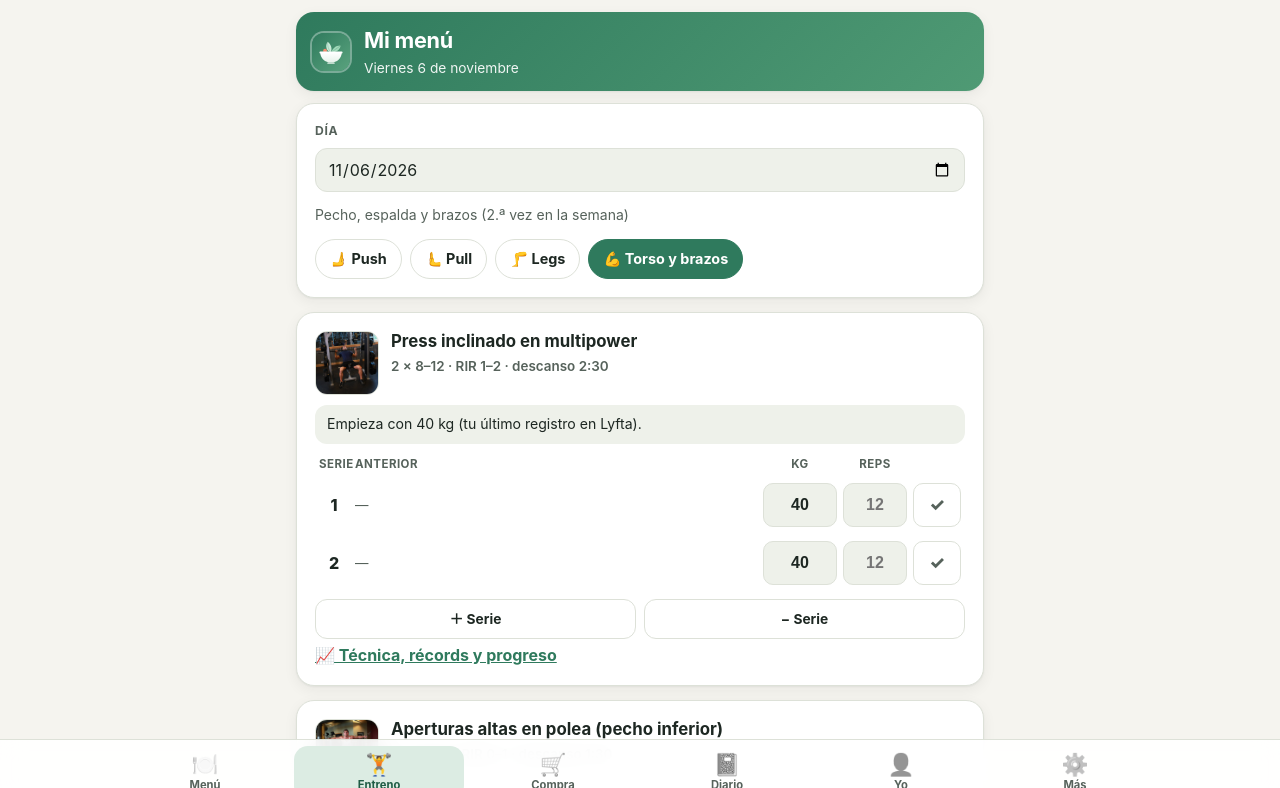
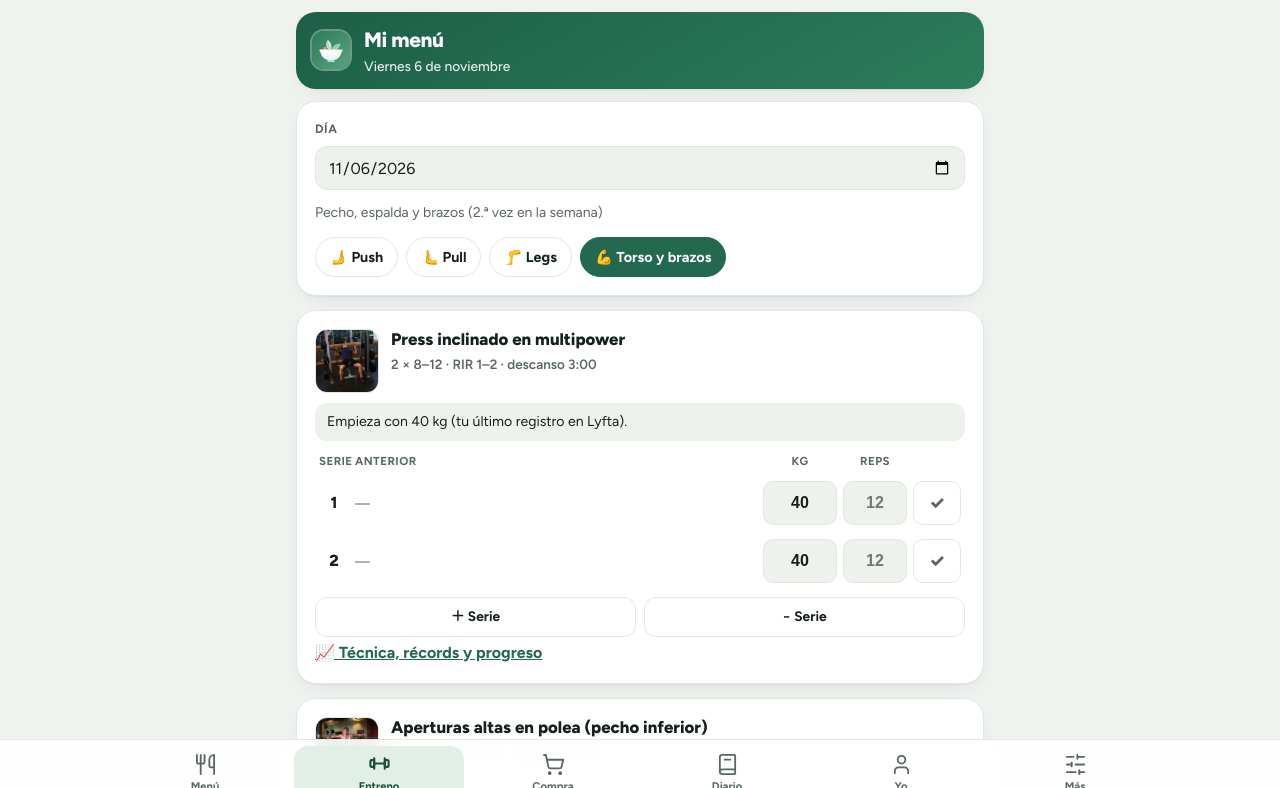
Before and after one commit to Mate-boop/menu-mensual, a plain HTML site: page index.html in a window 1280 px wide. Both pictures are taken after a click on the button "Abrir entreno". Shown: the top 788 px of the page. Drawn offline with Linux system fonts and the light colour scheme.

Commit message:
Lavado de cara: modo claro por defecto (tema en Más), letra Figtree, iconos dibujados en la barra, paleta y sombras afinadas; descansos de 3 min en principales y 2:30 en secundarios
Co-Authored-By: Claude Opus 5.5 <noreply@anthropic.com>

```diff
--- a/index.html
+++ b/index.html
@@ -1,11 +1,17 @@
 <!DOCTYPE html>
-<html lang="es">
+<html lang="es" data-theme="light">
 <head>
 <meta charset="UTF-8">
 <meta name="viewport" content="width=device-width, initial-scale=1, viewport-fit=cover">
 <title>Menú Mensual — Nicolás</title>
-<meta name="theme-color" content="#2f7a5d" media="(prefers-color-scheme: light)">
-<meta name="theme-color" content="#101513" media="(prefers-color-scheme: dark)">
+<meta name="theme-color" content="#eff3ef" id="themeColor">
+<script>
+  // Tema antes de pintar para que no parpadee: claro por defecto; oscuro o automático si lo eliges en «Más»
+  try { const t = (JSON.parse(localStorage.getItem("menu-mensual-nicolas")) || {}).prefs?.theme || "light"; if (t !== "auto") document.documentElement.dataset.theme = t; else delete document.documentElement.dataset.theme; } catch (e) { /* claro */ }
+</script>
+<link rel="preconnect" href="https://fonts.googleapis.com">
+<link rel="preconnect" href="https://fonts.gstatic.com" crossorigin>
+<link rel="stylesheet" href="https://fonts.googleapis.com/css2?family=Figtree:wght@400;500;600;700;800&display=swap">
 <meta name="description" content="Menú mensual bajo en FODMAP con macros, lista de la compra y diario de síntomas.">
 <link rel="manifest" href="manifest.webmanifest">
 <link rel="icon" href="icons/logo.svg" type="image/svg+xml">
@@ -16,26 +22,26 @@
 <meta name="apple-mobile-web-app-title" content="Menú Mensual">
 <style>
   :root {
-    --bg: #f5f4ef;
+    --bg: #eff3ef;
     --surface: #ffffff;
-    --surface-2: #eef1ea;
-    --text: #1d2722;
-    --muted: #56625b;
-    --primary: #2f7a5d;
-    --primary-soft: #dcece3;
-    --primary-ink: #1f5c45;
+    --surface-2: #edf2ed;
+    --text: #16201b;
+    --muted: #5a665f;
+    --primary: #22694f;
+    --primary-soft: #e2efe7;
+    --primary-ink: #17503b;
     --on-primary: #ffffff;
-    --accent: #c9573c;
-    --accent-soft: #fae3da;
-    --warn: #b7801a;
-    --warn-soft: #f8ecd2;
-    --border: #dde1d8;
-    --shadow: 0 1px 2px rgba(29, 39, 34, 0.05), 0 4px 14px rgba(29, 39, 34, 0.06);
-    --c-p: #3f6fc0;
-    --c-f: #c88a1e;
-    --c-h: #8a5fc0;
-    --hero: linear-gradient(135deg, #2f7a5d 0%, #4f9a74 100%);
-    --radius: 18px;
+    --accent: #c0502e;
+    --accent-soft: #fbe6dd;
+    --warn: #9a6a12;
+    --warn-soft: #f8eed8;
+    --border: #e4e6df;
+    --shadow: 0 1px 1px rgba(22, 32, 27, 0.04), 0 8px 24px -12px rgba(22, 32, 27, 0.14);
+    --c-p: #3b68b8;
+    --c-f: #c0821a;
+    --c-h: #8458bb;
+    --hero: linear-gradient(150deg, #1d5e47 0%, #2c7d5c 100%);
+    --radius: 20px;
     --nav-h: 66px;
   }
   @media (prefers-color-scheme: dark) {
@@ -90,20 +96,27 @@
     min-height: 100%;
     background: var(--bg);
     color: var(--text);
-    font-family: -apple-system, BlinkMacSystemFont, "Segoe UI", Roboto, "Helvetica Neue", sans-serif;
+    font-family: "Figtree", -apple-system, BlinkMacSystemFont, "Segoe UI", Roboto, sans-serif;
+    font-feature-settings: "tnum" 0;
+    -webkit-font-smoothing: antialiased;
     font-size: 16px;
     line-height: 1.5;
     -webkit-text-size-adjust: 100%;
     text-rendering: optimizeLegibility;
     padding: calc(12px + env(safe-area-inset-top, 0px)) 16px calc(var(--nav-h) + 24px + env(safe-area-inset-bottom, 0px));
   }
-  h1 { font-size: 1.35rem; margin: 0; letter-spacing: -0.01em; }
-  h2 { font-size: 1.15rem; margin: 0 0 12px; letter-spacing: -0.01em; }
-  h3 { font-size: 1rem; margin: 18px 0 8px; }
+  h1 { font-size: 1.3rem; margin: 0; letter-spacing: -0.02em; font-weight: 800; }
+  h2 { font-size: 1.14rem; margin: 0 0 12px; letter-spacing: -0.015em; font-weight: 750; text-wrap: balance; }
+  h3 { font-size: 1rem; margin: 20px 0 8px; font-weight: 700; }
+  :root { accent-color: var(--primary); caret-color: var(--primary); color-scheme: light; }
+  :root[data-theme="dark"] { color-scheme: dark; }
+  ::selection { background: var(--primary-soft); color: var(--primary-ink); }
+  .num, .mini-total, .set-row input, .summary-stats strong, .cmp strong, .rec-grid strong, .limits span { font-variant-numeric: tabular-nums; }
   button { font-family: inherit; }
   button:focus-visible, select:focus-visible, input:focus-visible, textarea:focus-visible, summary:focus-visible {
     outline: 2px solid var(--primary);
     outline-offset: 2px;
+    border-radius: 10px;
   }
 
   /* Cabecera */
@@ -124,7 +137,8 @@
     flex-shrink: 0;
     box-shadow: 0 0 0 2px rgba(255, 255, 255, 0.35);
   }
-  .topbar .sub { font-size: 0.86rem; opacity: 0.92; margin-top: 2px; }
+  .topbar .sub { font-size: 0.86rem; opacity: 0.88; margin-top: 1px; font-weight: 500; }
+  .topbar h1 { color: #fff; }
 
   /* Barra de pestañas inferior (al alcance del pulgar) */
   .tabs {
@@ -159,9 +173,9 @@
     cursor: pointer;
     transition: background 0.15s, color 0.15s;
   }
-  .tabs button .ico { font-size: 1.35rem; line-height: 1; filter: grayscale(1); opacity: 0.7; transition: filter 0.15s, opacity 0.15s; }
+  .tabs button .ico { width: 23px; height: 23px; fill: none; stroke: currentColor; stroke-width: 1.9; stroke-linecap: round; stroke-linejoin: round; transition: transform 0.2s cubic-bezier(0.2, 0.8, 0.2, 1); }
   .tabs button.active { color: var(--primary-ink); background: var(--primary-soft); }
-  .tabs button.active .ico { filter: none; opacity: 1; }
+  .tabs button.active .ico { stroke-width: 2.2; transform: translateY(-1px); }
   .view[hidden] { display: none; }
   .tabs button { min-width: 0; font-size: 0.7rem; }
 
@@ -274,6 +288,8 @@
     transition: transform 0.08s, background 0.15s;
   }
   .btn:active { transform: scale(0.98); }
+  @media (hover: hover) { .btn:hover { background: var(--surface-2); } .btn.primary:hover { background: var(--primary-ink); border-color: var(--primary-ink); } .btn.soft:hover { filter: brightness(0.97); } }
+  .btn:disabled { opacity: 0.5; cursor: not-allowed; }
   .btn.primary { background: var(--primary); border-color: var(--primary); color: var(--on-primary); box-shadow: var(--shadow); }
   .btn.soft { background: var(--primary-soft); border-color: transparent; color: var(--primary-ink); }
   .btn.ghost { background: none; }
@@ -294,7 +310,9 @@
     color: var(--text);
     font-size: 1rem;
     font-family: inherit;
-  }
+    transition: border-color 0.15s, background 0.15s;
+  }
+  select:focus, input:focus, textarea:focus { border-color: var(--primary); background: var(--surface); }
   textarea { min-height: 80px; resize: vertical; }
   .seg { display: flex; background: var(--surface-2); border-radius: 14px; padding: 4px; gap: 4px; }
   .seg button {
@@ -308,7 +326,7 @@
     font-weight: 700;
     cursor: pointer;
   }
-  .seg button.on { background: var(--surface); color: var(--primary-ink); box-shadow: 0 1px 4px rgba(0, 0, 0, 0.12); }
+  .seg button.on { background: var(--surface); color: var(--primary-ink); box-shadow: 0 1px 2px rgba(22, 32, 27, 0.08), 0 2px 8px -2px rgba(22, 32, 27, 0.12); }
 
   /* Calendario */
   .month-nav { display: flex; align-items: center; gap: 8px; margin-bottom: 10px; }
@@ -779,6 +797,11 @@
   <div class="card">
     <h2>🌿 Digestión</h2>
     <label class="switch"><input type="checkbox" id="suaveToggle"><span><strong>Modo digestión suave</strong><br><span class="small muted">El autocompletar prefiere verdura cocinada a ensalada cruda y cenas con menos grasa. Recomendado si notas mucha hinchazón o pesadez.</span></span></label>
+  </div>
+  <div class="card">
+    <h2>🎨 Apariencia</h2>
+    <label class="label" for="themeSelect">Tema</label>
+    <select id="themeSelect"><option value="light">Claro</option><option value="dark">Oscuro</option><option value="auto">Automático (como el móvil)</option></select>
   </div>
   <div class="card">
     <h2>💶 Presupuesto</h2>
@@ -889,12 +912,12 @@
 </section>
 
 <nav class="tabs" id="tabs">
-  <button data-tab="menu" class="active"><span class="ico">🍽️</span>Menú</button>
-  <button data-tab="entreno"><span class="ico">🏋️</span>Entreno</button>
-  <button data-tab="compra"><span class="ico">🛒</span>Compra</button>
-  <button data-tab="diario"><span class="ico">📓</span>Diario</button>
-  <button data-tab="yo"><span class="ico">👤</span>Yo</button>
-  <button data-tab="mas"><span class="ico">⚙️</span>Más</button>
+  <button data-tab="menu" class="active"><svg class="ico" viewBox="0 0 24 24" aria-hidden="true"><path d="M3 2v7a2 2 0 0 0 2 2h4a2 2 0 0 0 2-2V2"/><path d="M7 2v20"/><path d="M21 15V2a5 5 0 0 0-5 5v6a2 2 0 0 0 2 2h3Zm0 0v7"/></svg>Menú</button>
+  <button data-tab="entreno"><svg class="ico" viewBox="0 0 24 24" aria-hidden="true"><path d="M6.5 6.5v11"/><path d="M17.5 6.5v11"/><path d="M6.5 12h11"/><rect x="2.5" y="8.5" width="4" height="7" rx="1.2"/><rect x="17.5" y="8.5" width="4" height="7" rx="1.2"/></svg>Entreno</button>
+  <button data-tab="compra"><svg class="ico" viewBox="0 0 24 24" aria-hidden="true"><circle cx="8" cy="21" r="1"/><circle cx="19" cy="21" r="1"/><path d="M2.05 2.05h2l2.66 12.42a2 2 0 0 0 2 1.58h9.78a2 2 0 0 0 1.95-1.57l1.65-7.43H5.12"/></svg>Compra</button>
+  <button data-tab="diario"><svg class="ico" viewBox="0 0 24 24" aria-hidden="true"><path d="M4 19.5v-15A2.5 2.5 0 0 1 6.5 2H19a1 1 0 0 1 1 1v18a1 1 0 0 1-1 1H6.5a1 1 0 0 1 0-5H20"/><path d="M9 7h6"/></svg>Diario</button>
+  <button data-tab="yo"><svg class="ico" viewBox="0 0 24 24" aria-hidden="true"><path d="M19 21v-2a4 4 0 0 0-4-4H9a4 4 0 0 0-4 4v2"/><circle cx="12" cy="7" r="4"/></svg>Yo</button>
+  <button data-tab="mas"><svg class="ico" viewBox="0 0 24 24" aria-hidden="true"><path d="M21 4h-7M10 4H3M21 12h-9M8 12H3M21 20h-5M12 20H3"/><path d="M14 2v4M8 10v4M16 18v4"/></svg>Más</button>
 </nav>
 
 <div class="restbar" id="restBar" hidden></div>
@@ -2247,6 +2270,9 @@ function renderSettings() {
     grid.append(label, select);
   });
 
+  const theme = document.getElementById("themeSelect");
+  theme.value = state.prefs.theme || "light";
+  theme.onchange = () => { state.prefs.theme = theme.value; saveState(); applyTheme(); };
   const budget = document.getElementById("budgetToggle");
   budget.checked = !!state.prefs.budget;
   budget.onchange = () => { state.prefs.budget = budget.checked; combosCache = {}; saveState(); };
@@ -3213,7 +3239,15 @@ function renderAll() {
   if (currentTab !== "yo") { document.getElementById("yoSaveBar").hidden = true; document.body.classList.remove("has-savebar"); }
 }
 
+// Claro por defecto; «auto» sigue el modo del móvil
+function applyTheme() {
+  const t = state.prefs.theme || "light";
+  if (t === "auto") delete document.documentElement.dataset.theme; else document.documentElement.dataset.theme = t;
+  const dark = t === "dark" || (t === "auto" && matchMedia("(prefers-color-scheme: dark)").matches);
+  document.getElementById("themeColor").setAttribute("content", dark ? "#101513" : "#eff3ef");
+}
 loadState();
+applyTheme();
 document.getElementById("topSub").textContent = longDate(today);
 renderAll();
 
--- a/service-worker.js
+++ b/service-worker.js
@@ -1,4 +1,4 @@
-const CACHE_NAME = "menu-mensual-cache-v25";
+const CACHE_NAME = "menu-mensual-cache-v26";
 const ASSETS = [
   "./",
   "./index.html",
--- a/training.js
+++ b/training.js
@@ -1,5 +1,5 @@
 // Rutinas de entreno (4 días). Pesos de partida sacados de los registros de Lyfta; null = calibrar la 1.ª semana.
-// Campos: sets, reps [mín, máx], rir, kg de partida, step (subida de peso), rest (descanso en s).
+// Campos: sets, reps [mín, máx], rir, kg de partida, step (subida de peso), rest (descanso en s: 3 min los principales, 2:30 los secundarios).
 // check: true = calentamiento que solo se marca como hecho. warm: true = series ligeras, sin progresión ni récords.
 // No cambies los id: el historial de cada ejercicio se guarda con ellos.
 const ROUTINES = {
@@ -7,52 +7,52 @@ const ROUTINES = {
     name: "Push", icon: "🫸", sub: "Pecho, hombro y tríceps",
     ex: [
       { id: "pec-deck", name: "Pec deck (calentamiento)", sets: 2, reps: [15, 20], rir: "3–4", kg: null, step: 2.5, rest: 60, warm: true, note: "Ligero: solo para calentar el pecho, lejos del fallo." },
-      { id: "press-inclinado", name: "Press inclinado en multipower", sets: 3, reps: [8, 12], rir: "1–2", kg: 40, step: 2.5, rest: 150 },
-      { id: "press-plano", name: "Press plano en multipower", sets: 2, reps: [6, 10], rir: "1–2", kg: 45, step: 2.5, rest: 150 },
-      { id: "press-hombro", name: "Press de hombros sentado", sets: 2, reps: [8, 12], rir: "1–2", kg: 17.5, step: 2.5, rest: 120 },
-      { id: "aperturas-altas", name: "Aperturas altas en polea (de arriba abajo)", sets: 2, reps: [10, 15], rir: "0–1", kg: 30, step: 2.5, rest: 90, note: "Pecho inferior: lleva las manos hacia la cadera." },
-      { id: "elevacion-lateral", name: "Elevación lateral unilateral", sets: 3, reps: [12, 20], rir: "0–1", kg: 10, step: 2, rest: 60, note: "Por brazo, sin balanceo." },
-      { id: "triceps-cabeza", name: "Extensión de tríceps por encima de la cabeza (polea)", sets: 3, reps: [10, 15], rir: "0–1", kg: 25, step: 2.5, rest: 90 }
+      { id: "press-inclinado", name: "Press inclinado en multipower", sets: 3, reps: [8, 12], rir: "1–2", kg: 40, step: 2.5, rest: 180 },
+      { id: "press-plano", name: "Press plano en multipower", sets: 2, reps: [6, 10], rir: "1–2", kg: 45, step: 2.5, rest: 180 },
+      { id: "press-hombro", name: "Press de hombros sentado", sets: 2, reps: [8, 12], rir: "1–2", kg: 17.5, step: 2.5, rest: 180 },
+      { id: "aperturas-altas", name: "Aperturas altas en polea (de arriba abajo)", sets: 2, reps: [10, 15], rir: "0–1", kg: 30, step: 2.5, rest: 150, note: "Pecho inferior: lleva las manos hacia la cadera." },
+      { id: "elevacion-lateral", name: "Elevación lateral unilateral", sets: 3, reps: [12, 20], rir: "0–1", kg: 10, step: 2, rest: 150, note: "Por brazo, sin balanceo." },
+      { id: "triceps-cabeza", name: "Extensión de tríceps por encima de la cabeza (polea)", sets: 3, reps: [10, 15], rir: "0–1", kg: 25, step: 2.5, rest: 150 }
     ]
   },
   pull: {
     name: "Pull", icon: "🫷", sub: "Espalda y bíceps",
     ex: [
       { id: "bandas", name: "Bandas: calentamiento de hombro, pull apart y rotación externa (2 × 12–20)", check: true },
-      { id: "jalon", name: "Jalón al pecho", sets: 4, reps: [8, 12], rir: "1–2", kg: 67.5, step: 2.5, rest: 150 },
-      { id: "remo-polea", name: "Remo sentado en polea", sets: 3, reps: [8, 12], rir: "1–2", kg: 52.5, step: 2.5, rest: 120 },
-      { id: "remo-maquina", name: "Remo en máquina (Lever Seated Row)", sets: 3, reps: [10, 15], rir: "1", kg: 40, step: 2.5, rest: 120, note: "Si tiene apoyo de pecho, úsalo: descarga la lumbar." },
-      { id: "face-pull", name: "Face pull de rodillas", sets: 3, reps: [12, 20], rir: "0–1", kg: 47.5, step: 2.5, rest: 60, note: "Codos altos y con control: es para el hombro trasero, no un remo." },
-      { id: "curl-predicador", name: "Curl predicador", sets: 3, reps: [8, 12], rir: "0–1", kg: 25, step: 2.5, rest: 90 }
+      { id: "jalon", name: "Jalón al pecho", sets: 4, reps: [8, 12], rir: "1–2", kg: 67.5, step: 2.5, rest: 180 },
+      { id: "remo-polea", name: "Remo sentado en polea", sets: 3, reps: [8, 12], rir: "1–2", kg: 52.5, step: 2.5, rest: 180 },
+      { id: "remo-maquina", name: "Remo en máquina (Lever Seated Row)", sets: 3, reps: [10, 15], rir: "1", kg: 40, step: 2.5, rest: 180, note: "Si tiene apoyo de pecho, úsalo: descarga la lumbar." },
+      { id: "face-pull", name: "Face pull de rodillas", sets: 3, reps: [12, 20], rir: "0–1", kg: 47.5, step: 2.5, rest: 150, note: "Codos altos y con control: es para el hombro trasero, no un remo." },
+      { id: "curl-predicador", name: "Curl predicador", sets: 3, reps: [8, 12], rir: "0–1", kg: 25, step: 2.5, rest: 150 }
     ]
   },
   legs: {
     name: "Legs", icon: "🦵", sub: "Pierna sin compuestos y lumbar",
     ex: [
       { id: "core", name: "Core: bird dog, bear plank y curl-up (1 serie de cada)", check: true },
-      { id: "extension", name: "Extensión de cuádriceps", sets: 4, reps: [10, 15], rir: "0–1", kg: 70, step: 5, rest: 90 },
-      { id: "curl-femoral", name: "Curl femoral sentado", sets: 4, reps: [8, 12], rir: "0–1", kg: 45, step: 5, rest: 90 },
-      { id: "hip-thrust", name: "Hip thrust en máquina", sets: 3, reps: [8, 12], rir: "1–2", kg: null, step: 5, rest: 120, note: "Aprieta arriba sin arquear la lumbar.",
-        alt: { id: "patada-gluteo", name: "Patada de glúteo en polea o máquina", reps: [12, 15], kg: null, step: 2.5, rest: 75, note: "Para los días en que el hip thrust te moleste la lumbar. Peso por pierna." } },
-      { id: "aduccion", name: "Aducción en máquina", sets: 2, reps: [12, 15], rir: "1", kg: 45, step: 5, rest: 60 },
-      { id: "abduccion", name: "Abducción en máquina", sets: 3, reps: [12, 20], rir: "0–1", kg: 55, step: 5, rest: 60 },
-      { id: "gemelos", name: "Gemelos en máquina sentado", sets: 4, reps: [10, 15], rir: "0–1", kg: null, step: 5, rest: 60, note: "Pausa de 1 s abajo, estirando." },
-      { id: "hiperextension", name: "Hiperextensión a 45°", sets: 3, reps: [10, 15], rir: "2–3", kg: 0, step: 5, rest: 90, note: "Bajada en 3 s, sin pasar de la línea recta. El peso es el disco que abrazas (0 = sin disco). Nunca al fallo." },
+      { id: "extension", name: "Extensión de cuádriceps", sets: 4, reps: [10, 15], rir: "0–1", kg: 70, step: 5, rest: 180 },
+      { id: "curl-femoral", name: "Curl femoral sentado", sets: 4, reps: [8, 12], rir: "0–1", kg: 45, step: 5, rest: 180 },
+      { id: "hip-thrust", name: "Hip thrust en máquina", sets: 3, reps: [8, 12], rir: "1–2", kg: null, step: 5, rest: 180, note: "Aprieta arriba sin arquear la lumbar.",
+        alt: { id: "patada-gluteo", name: "Patada de glúteo en polea o máquina", reps: [12, 15], kg: null, step: 2.5, rest: 150, note: "Para los días en que el hip thrust te moleste la lumbar. Peso por pierna." } },
+      { id: "aduccion", name: "Aducción en máquina", sets: 2, reps: [12, 15], rir: "1", kg: 45, step: 5, rest: 150 },
+      { id: "abduccion", name: "Abducción en máquina", sets: 3, reps: [12, 20], rir: "0–1", kg: 55, step: 5, rest: 150 },
+      { id: "gemelos", name: "Gemelos en máquina sentado", sets: 4, reps: [10, 15], rir: "0–1", kg: null, step: 5, rest: 150, note: "Pausa de 1 s abajo, estirando." },
+      { id: "hiperextension", name: "Hiperextensión a 45°", sets: 3, reps: [10, 15], rir: "2–3", kg: 0, step: 5, rest: 150, note: "Bajada en 3 s, sin pasar de la línea recta. El peso es el disco que abrazas (0 = sin disco). Nunca al fallo." },
       { id: "bird-dog", name: "Bird dog: 2 × 8 por lado, 5 s arriba", check: true }
     ]
   },
   torso: {
     name: "Torso y brazos", icon: "💪", sub: "Pecho, espalda y brazos (2.ª vez en la semana)",
     ex: [
-      { id: "press-inclinado-2", name: "Press inclinado en multipower", sets: 2, reps: [8, 12], rir: "1–2", kg: 40, step: 2.5, rest: 150 },
-      { id: "aperturas-altas-2", name: "Aperturas altas en polea (pecho inferior)", sets: 3, reps: [10, 15], rir: "0–1", kg: 30, step: 2.5, rest: 90 },
-      { id: "remo-estrecho", name: "Remo con agarre estrecho alterno (máquina)", sets: 3, reps: [10, 12], rir: "1", kg: 47.5, step: 2.5, rest: 120 },
-      { id: "jalon-2", name: "Jalón al pecho", sets: 2, reps: [10, 12], rir: "1", kg: 60, step: 2.5, rest: 120 },
-      { id: "elevacion-lateral-2", name: "Elevación lateral unilateral", sets: 3, reps: [12, 20], rir: "0–1", kg: 10, step: 2, rest: 60 },
-      { id: "curl-martillo", name: "Curl martillo", sets: 3, reps: [10, 15], rir: "0–1", kg: 15, step: 2, rest: 75 },
-      { id: "triceps-unilateral", name: "Extensión de tríceps unilateral en polea", sets: 3, reps: [10, 15], rir: "0–1", kg: 30, step: 2.5, rest: 75 },
+      { id: "press-inclinado-2", name: "Press inclinado en multipower", sets: 2, reps: [8, 12], rir: "1–2", kg: 40, step: 2.5, rest: 180 },
+      { id: "aperturas-altas-2", name: "Aperturas altas en polea (pecho inferior)", sets: 3, reps: [10, 15], rir: "0–1", kg: 30, step: 2.5, rest: 150 },
+      { id: "remo-estrecho", name: "Remo con agarre estrecho alterno (máquina)", sets: 3, reps: [10, 12], rir: "1", kg: 47.5, step: 2.5, rest: 180 },
+      { id: "jalon-2", name: "Jalón al pecho", sets: 2, reps: [10, 12], rir: "1", kg: 60, step: 2.5, rest: 180 },
+      { id: "elevacion-lateral-2", name: "Elevación lateral unilateral", sets: 3, reps: [12, 20], rir: "0–1", kg: 10, step: 2, rest: 150 },
+      { id: "curl-martillo", name: "Curl martillo", sets: 3, reps: [10, 15], rir: "0–1", kg: 15, step: 2, rest: 150 },
+      { id: "triceps-unilateral", name: "Extensión de tríceps unilateral en polea", sets: 3, reps: [10, 15], rir: "0–1", kg: 30, step: 2.5, rest: 150 },
       { id: "curl-polea", name: "Curl en polea (superserie con el siguiente)", sets: 2, reps: [12, 15], rir: "0–1", kg: null, step: 2.5, rest: 0 },
-      { id: "triceps-cuerda", name: "Extensión de tríceps con cuerda", sets: 2, reps: [12, 15], rir: "0–1", kg: null, step: 2.5, rest: 75 }
+      { id: "triceps-cuerda", name: "Extensión de tríceps con cuerda", sets: 2, reps: [12, 15], rir: "0–1", kg: null, step: 2.5, rest: 150 }
     ]
   }
 };
```
Also changed, not shown: manifest.webmanifest.
